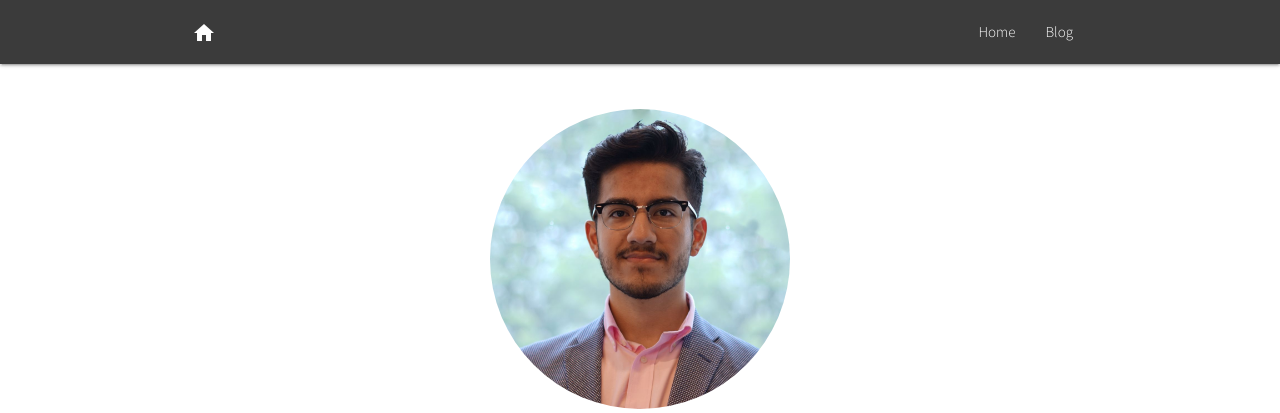
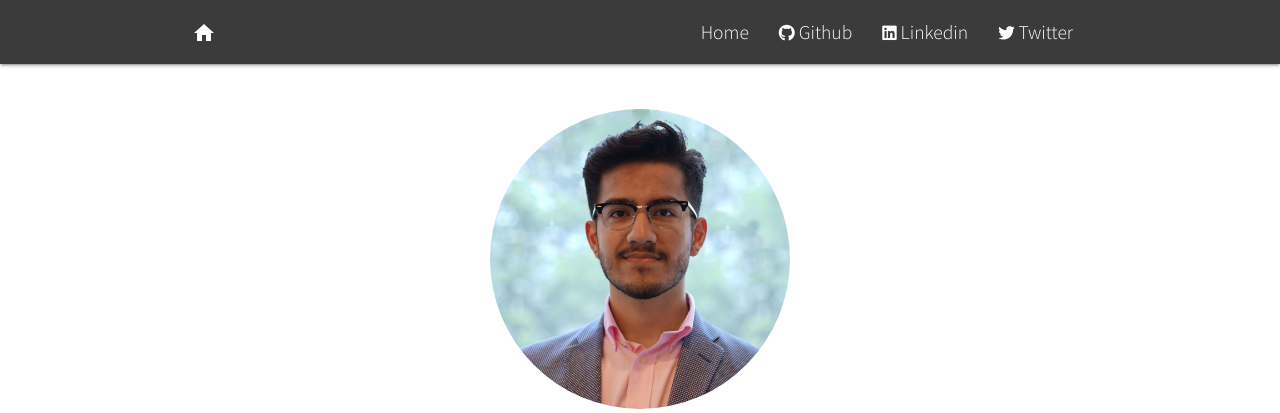
Before and after one commit to Jfghanimah/josephghanimah.com, a Flask app: page / in a window 1280 px wide. Shown: the top 413 px of the page. Run offline with Flask 2, Linux system fonts and the light colour scheme; some libraries are stand-ins or nearby versions.

Commit message:
reogranized head, added reCAPTCHA, updated navbar

```diff
--- a/app/templates/base.html
+++ b/app/templates/base.html
@@ -8,6 +8,12 @@
   <meta name="theme-color" content="#a185ff" />
   <meta name="description" content="My personal website." />
 
+  {% if title %}
+    <title>Joseph Ghanimah | {{title}}</title>
+  {% else %}
+    <title>Joseph Ghanimah</title>
+  {% endif %}
+
   <!-- Open Graph XML -->
   <meta property="og:title" content="Joseph Ghanimah" />
   <meta property="og:description" content="My personal website." />
@@ -16,13 +22,6 @@
   <meta property="og:image" content="{{ url_for('static',filename='images/headshot-square.jpg') }}" />
   <meta property="og:image:width" content="600" />
   <meta property="og:image:height" content="300" />
-
-  {% if title %}
-    <title>Joseph Ghanimah | {{title}}</title>
-  {% else %}
-    <title>Joseph Ghanimah</title>
-  {% endif %}
-
 
   <!-- Icon for top of the page -->
   <link rel="icon" type="image/x-icon" href="{{ url_for('static',filename='favicon.ico') }}">
@@ -36,6 +35,8 @@
     integrity="sha384-lKuwvrZot6UHsBSfcMvOkWwlCMgc0TaWr+30HWe3a4ltaBwTZhyTEggF5tJv8tbt" crossorigin="anonymous">
   <!-- Project CSS  -->
   <link rel="stylesheet" type="text/css" href="{{ url_for('static',filename='styles/style.css') }}">
+  <!-- reCAPTCHA -->
+  <script src="https://www.google.com/recaptcha/api.js" async defer></script>
   <!-- Global site tag (gtag.js) - Google Analytics -->
   <script async src="https://www.googletagmanager.com/gtag/js?id=UA-115374634-3"></script>
   <script>
@@ -45,14 +46,9 @@
     gtag('config', 'UA-115374634-3');
   </script>
 
-
-
 </head>
 
 <body>
-
-
-
 
   <div class="parallax_group">
     <div class="parallax_layer parallax_layer_back">
@@ -67,9 +63,11 @@
           <nav role="navigation">
             <div class="nav-wrapper container">
               <a class="top large material-icons" href="{{ url_for('main.home') }}">home</a>
-              <ul class="top right hide-on-med-and-down">
-                <li class="top"><a href="{{ url_for('main.home') }}">Home</a></li>
-                <li class="top"><a href="{{ url_for('main.home') }}">Blog</a></li>
+              <ul class="top right hide-on-med-and-down" >
+                <li class="top"><a href="{{ url_for('main.home') }}" style="font-size: 1.3rem;"> Home</a></li>
+                <li class="top"><a href="#" style="font-size: 1.3rem;"><i class="fab fa-github" style="font-size: 1.1rem;"></i> Github</a></li>
+                <li class="top"><a href="#" style="font-size: 1.3rem;"><i class="fab fa-linkedin" style="font-size: 1.1rem;"></i> Linkedin</a></li>
+                <li class="top"><a href="#" style="font-size: 1.3rem;"><i class="fab fa-twitter" style="font-size: 1.1rem;"></i> Twitter</a></li>
               </ul>
               <a href="#" data-target="nav-mobile" class="sidenav-trigger"><i class="material-icons">menu</i></a>
             </div>
```
